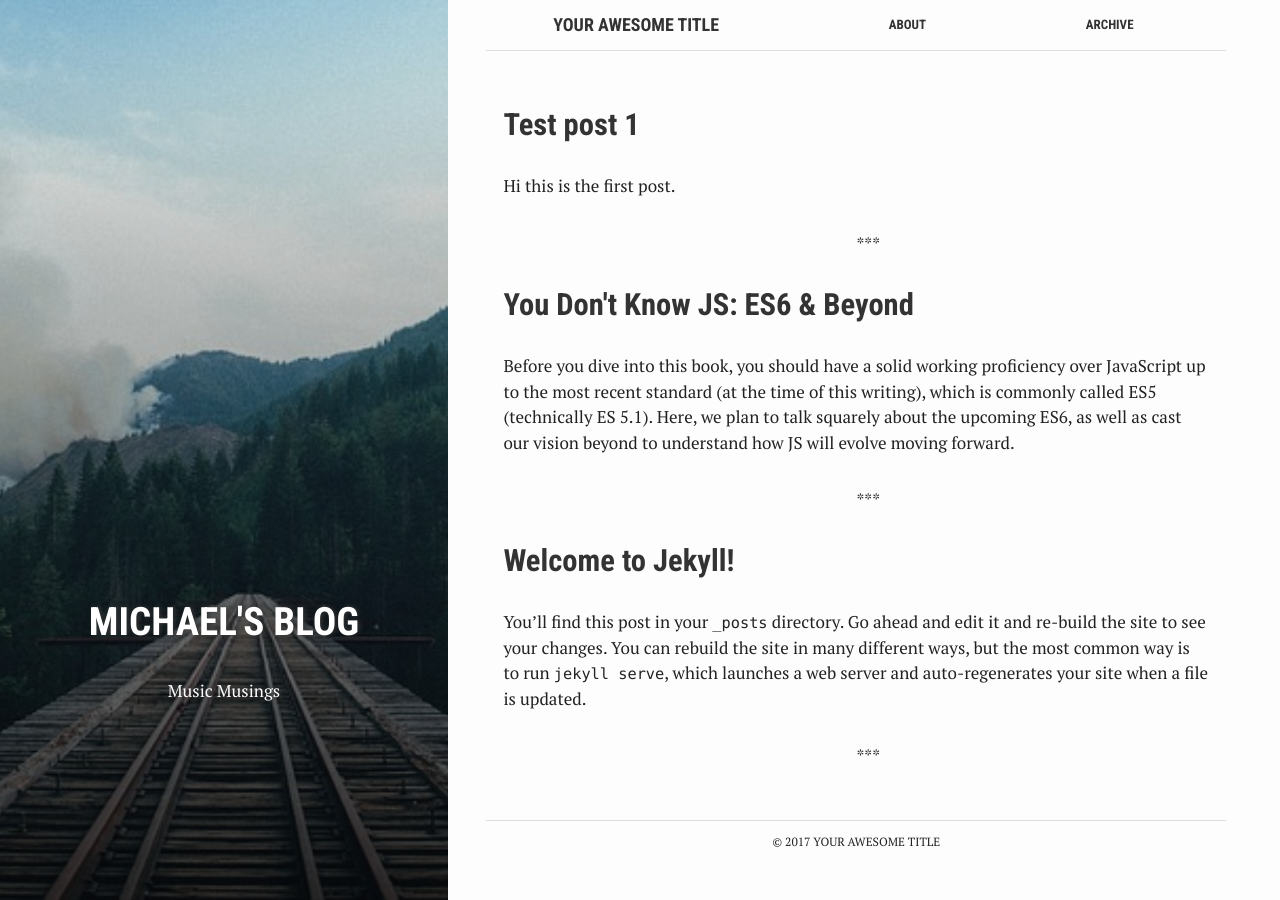
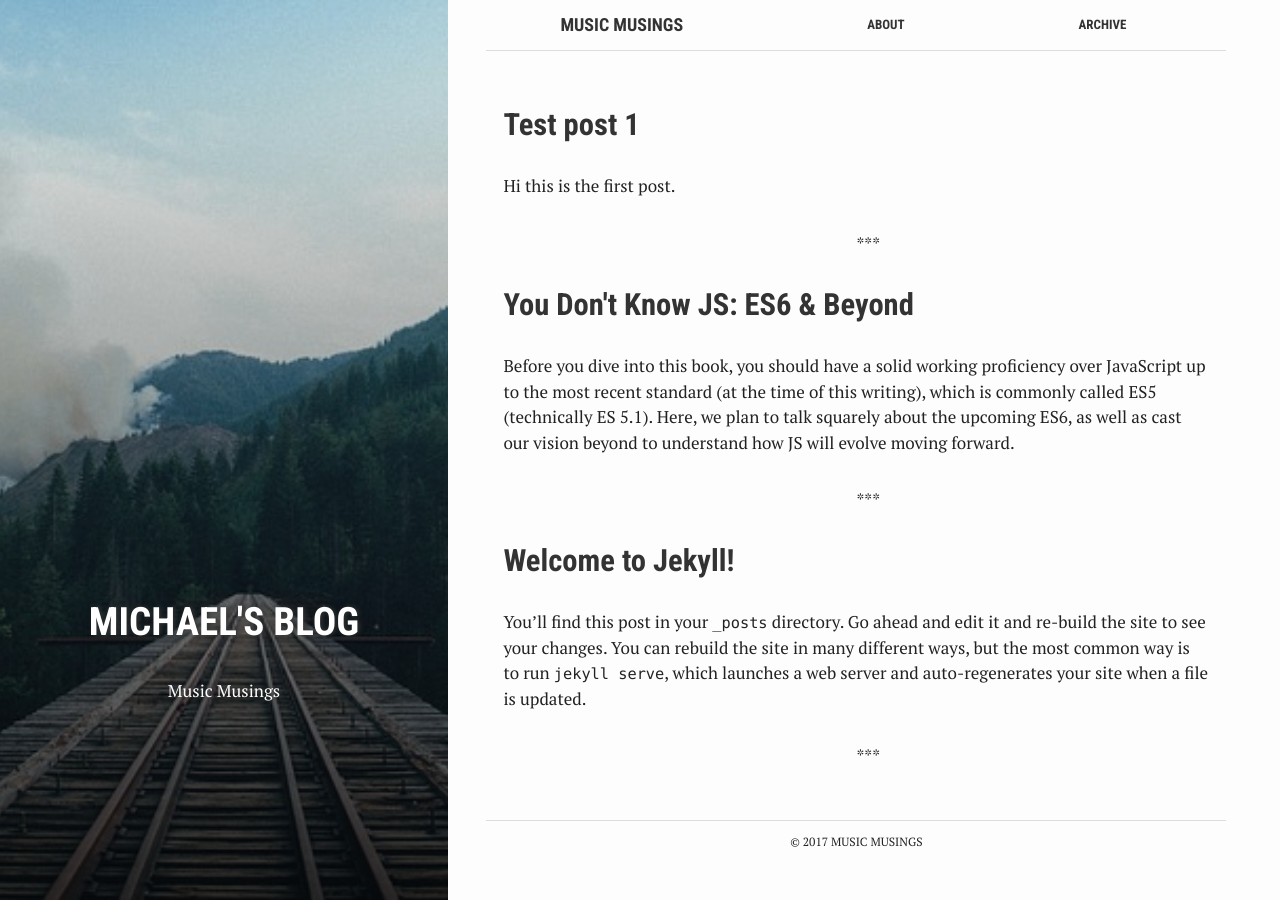
Before and after one commit to moke8198/moke8198.github.io, a Jekyll site: the page built from index.html, in a window 1280 px wide. Built offline with Jekyll 4.4.1, drawn with Linux system fonts in a browser that asks for light colours.

Commit message:
Update _config.yml

```diff
--- a/_config.yml
+++ b/_config.yml
@@ -6,17 +6,17 @@
 # 'jekyll serve'. If you change this file, please restart the server process.
 
 # Site settings
-title: Your awesome title
-email: your-email@domain.com
+title: Music Musings
+email: michaelong8198@gmail.com
 description: > # this means to ignore newlines until "baseurl:"
   Write an awesome description for your new site here. You can edit this
   line in _config.yml. It will appear in your document head meta (for
   Google search results) and in your feed.xml site description.
 baseurl: "" # the subpath of your site, e.g. /blog
 lang: "en"
-url: "http://localhost:4000" # the base hostname & protocol for your site
-twitter_username: jekyllrb
-github_username:  jekyll
+url: "https://moke8198.github.io" # the base hostname & protocol for your site
+twitter_username: lolilolicon_
+github_username:  moke8198
 disqus_username:
 
 # Build settings
```
